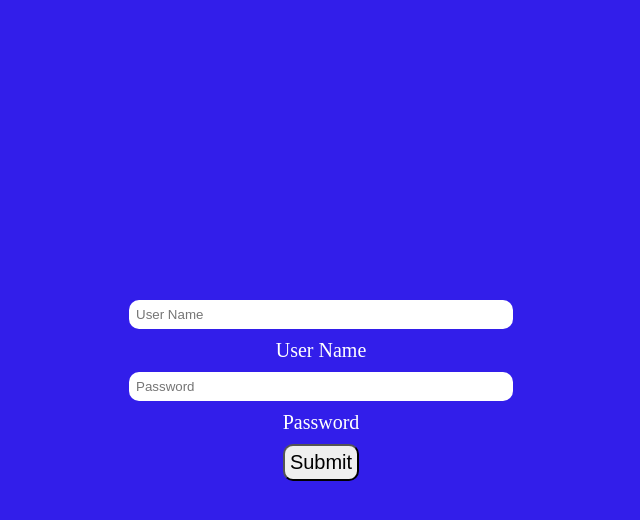
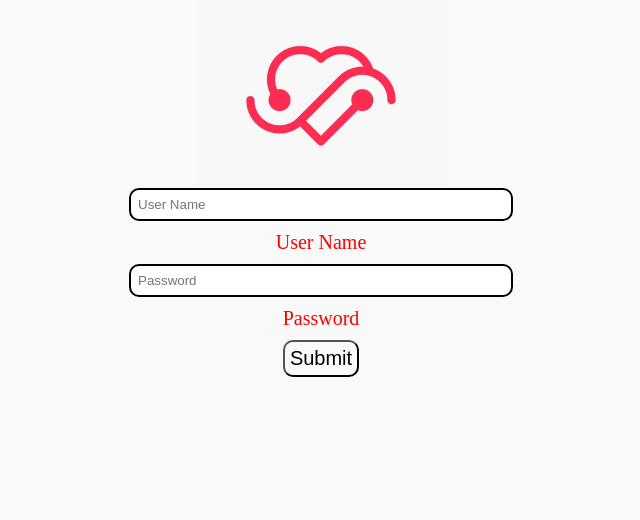
Before and after one commit to Patz0420/Clinical-Care-System, a plain HTML site: page index.html in a window 1280 px wide. Shown: the whole page, without its empty margins (319-959 px from the left). Drawn offline with Linux system fonts and the light colour scheme.

Commit message:
already add a logo in index.html and patient.html

```diff
--- a/index.html
+++ b/index.html
@@ -12,33 +12,39 @@
             box-sizing: border-box;
         }
         body{
-            background-color: #321eea;
+            background-color: #f9f9f9;
+        }
+        .container img{
+            width: 250px;
+            align-items: center;
         }
         .container form{
             display: flex;
             flex-direction: column;
             align-items: center;
-            margin-top: 300px;
+            margin-top: 0px;
         }
         .container form input{
             width: 30%;
             padding: 7px;
             color: gold;
             border-radius: 10px;
-            border: none;
+            border: 2px solid black;
+
         }
         .container form label{
             font-size: 20px;
-            color: #fff;
+            color: #ff0000;
             margin: 10px;
         }
         .container button{
             font-size: 20px;
             padding: 5px;
             border-radius: 10px;
+            background-color: #f9f9f9;
         }
         .container button:hover{
-            background-color: gold;
+            background-color: #ff0000a4;
         }
 
 
@@ -46,7 +52,9 @@
 </head>
 <body>
     <div class="container">
+
         <form action="patient.html">
+            <img src="logo.webp" alt="">
             <input type="text" name="uname" value="" id="uname" placeholder="User Name">
             <label for="uname" name="uname" id="uname">User Name</label>
             <input type="password" name="pass" value="" id="pass" placeholder="Password">
```
Also changed, not shown: patient.html (+9 -4 lines), logo.webp (added).
